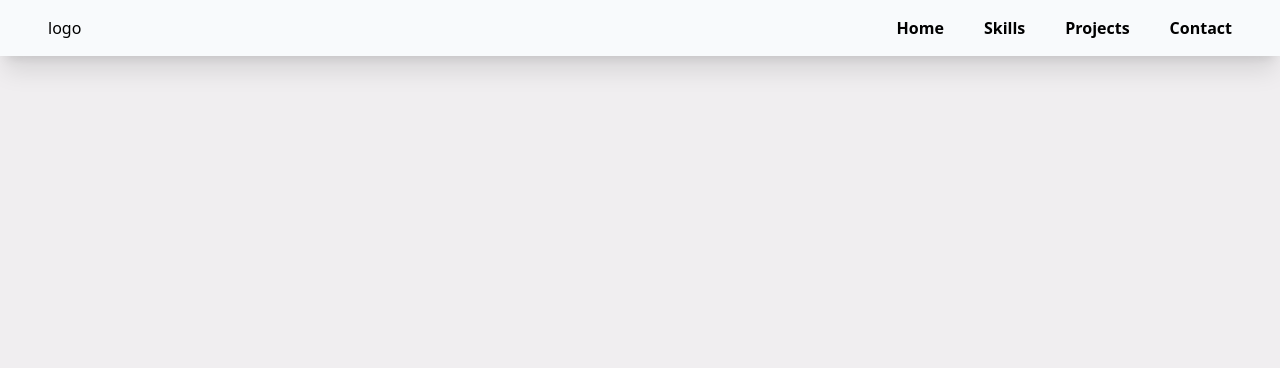
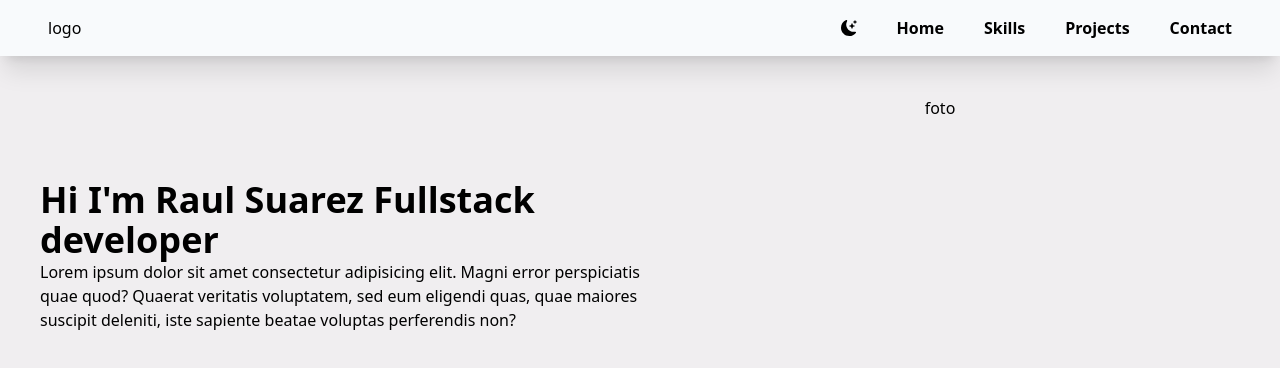
Before and after one commit to RSuarezLastra/Portfolio, a React (Vite) app: page / in a window 1280 px wide. Shown: the top 368 px of the page. Built offline with nearby package versions, Linux system fonts and the light colour scheme.

Commit message:
avance titulo

```diff
--- /dev/null
+++ b/src/components/Intro.jsx
@@ -0,0 +1,16 @@
+
+const Intro = () => {
+    return(
+        <div className="grid grid-cols-2 h-[400px] p-10">
+            <div className="flex flex-col justify-center">
+                <h1 className="text-4xl font-semibold">Hi I'm Raul Suarez Fullstack developer</h1>
+                <p>Lorem ipsum dolor sit amet consectetur adipisicing elit. Magni error perspiciatis quae quod? Quaerat veritatis voluptatem, sed eum eligendi quas, quae maiores suscipit deleniti, iste sapiente beatae voluptas perferendis non?</p>
+            </div>
+            <div className="flex justify-center">
+                foto
+            </div>
+        </div>
+    )
+}
+
+export default Intro
--- a/src/components/Nav.jsx
+++ b/src/components/Nav.jsx
@@ -1,14 +1,18 @@
 import { Link } from "react-router-dom";
 import {AiOutlineMenu} from "react-icons/ai"
+import {BsMoonStarsFill} from "react-icons/bs"
 
 const Nav = () => {
     return (
         <>
-            <nav className="w-full bg-slate-50 flex justify-between p-4 md:px-12 shadow-xl">
+            <nav className="w-full  bg-slate-50 flex justify-between p-4 md:px-12 shadow-xl">
                 <div>
                     <p>logo</p>
                 </div>
-                <ul className=" hidden md:flex justify-evenly">
+                <ul className=" hidden md:flex justify-evenly items-center">
+                    <li>
+                        <BsMoonStarsFill size={16} className="cursor-pointer"/>
+                    </li>
                     <li className="ml-10 font-semibold">
                         <Link to="/">Home</Link>
                     </li>
--- a/src/views/Home.jsx
+++ b/src/views/Home.jsx
@@ -1,9 +1,11 @@
 import Nav from "../components/Nav";
+import Intro from "../components/Intro";
 
 const Home = () => {
     return(
-        <div className="bg-shark-100 min-h-screen">
+        <div className="bg-shark-100 dark:shadow-shark-900 min-h-screen">
             <Nav/>
+            <Intro/>
         </div>
     )
 }
--- a/tailwind.config.js
+++ b/tailwind.config.js
@@ -1,5 +1,6 @@
 /** @type {import('tailwindcss').Config} */
 export default {
+  darkMode: 'class',
   content: ["./src/**/*.{html,js,jsx}"],
   theme: {
     extend: {
```
